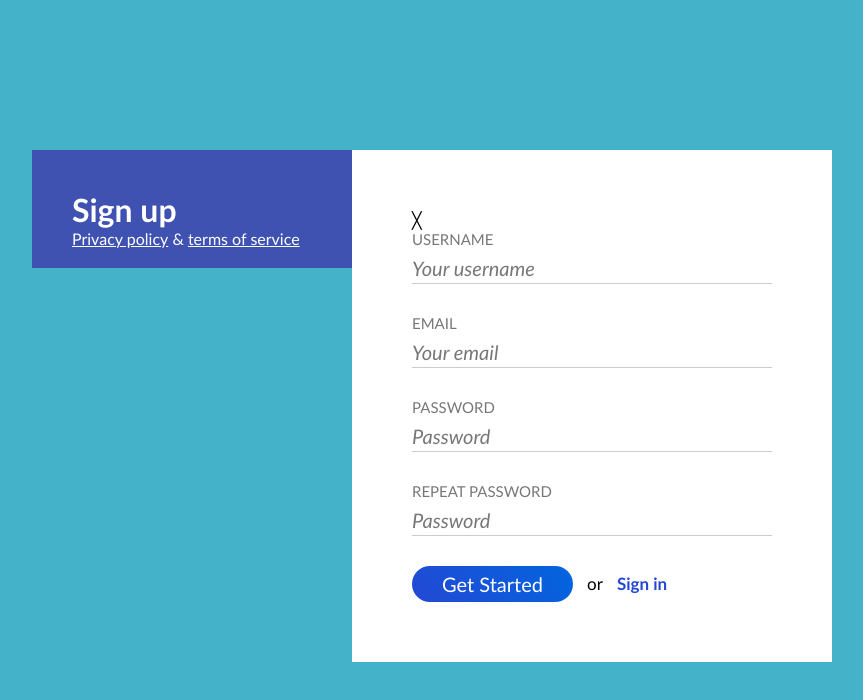
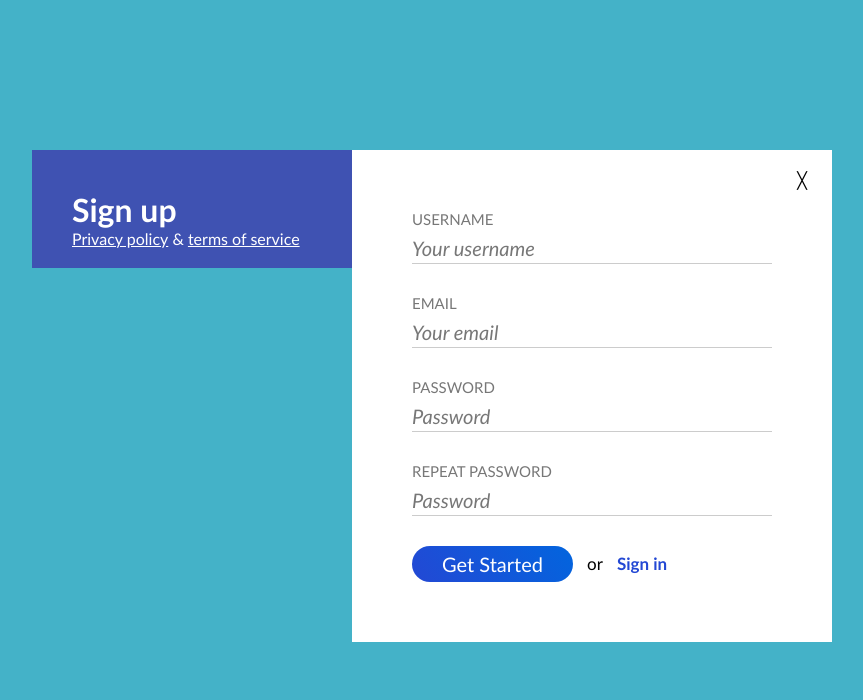
Before and after one commit to front-end-by-rimantas/30-grupe-sign-up, a plain HTML site: page index.html in a window 1280 px wide. Shown: the whole page, without its empty margins (208-1071 px from the left). Drawn offline with Linux system fonts and the light colour scheme.

Commit message:
Close element style #4

```diff
--- a/css/main.css
+++ b/css/main.css
@@ -36,7 +36,15 @@ h1 {
   float: left;
   padding: 60px;
   background-color: #fff;
+  position: relative;
 }
 
 .close {
+  height: 60px;
+  width: 60px;
+  text-align: center;
+  line-height: 60px;
+  position: absolute;
+  top: 0;
+  right: 0;
 }
```
